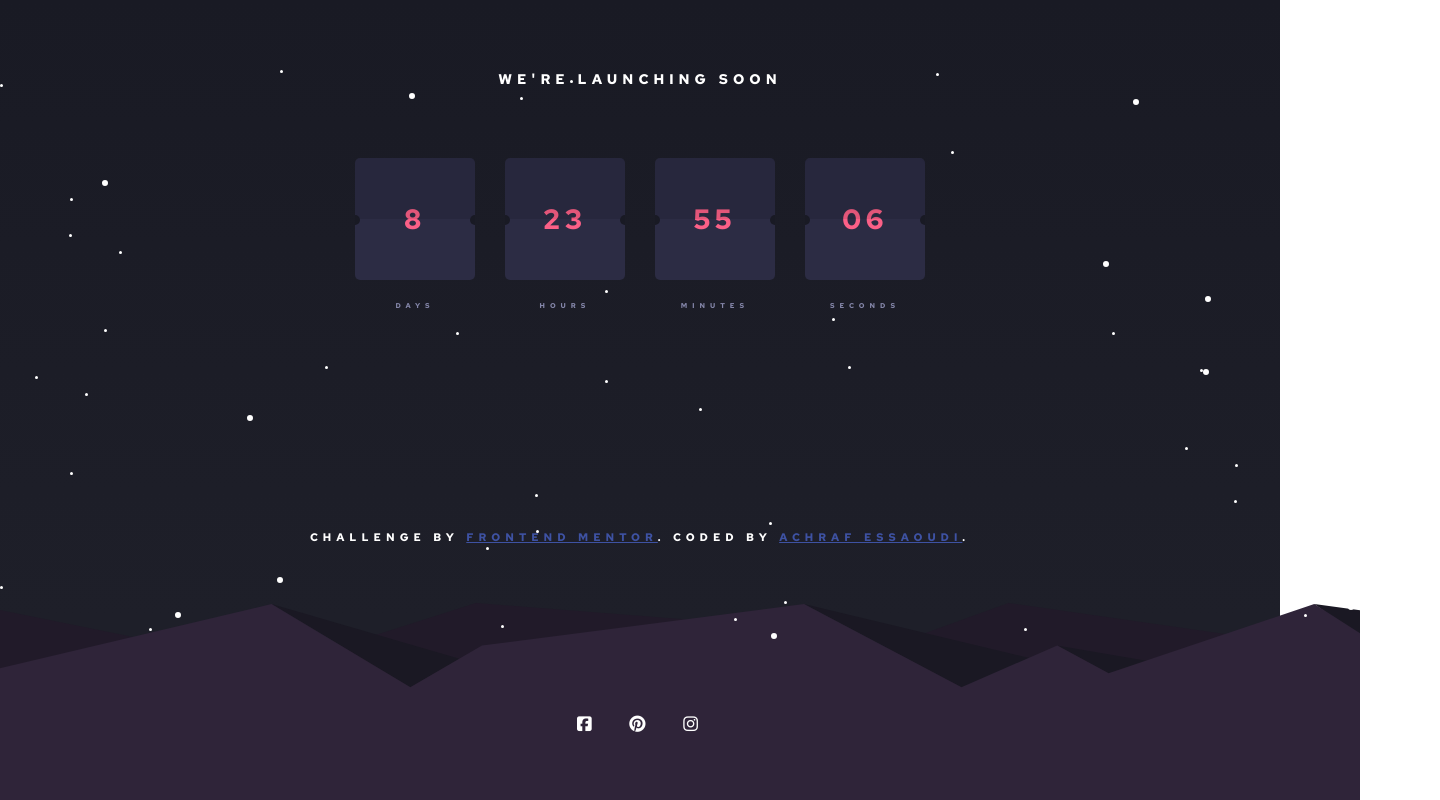
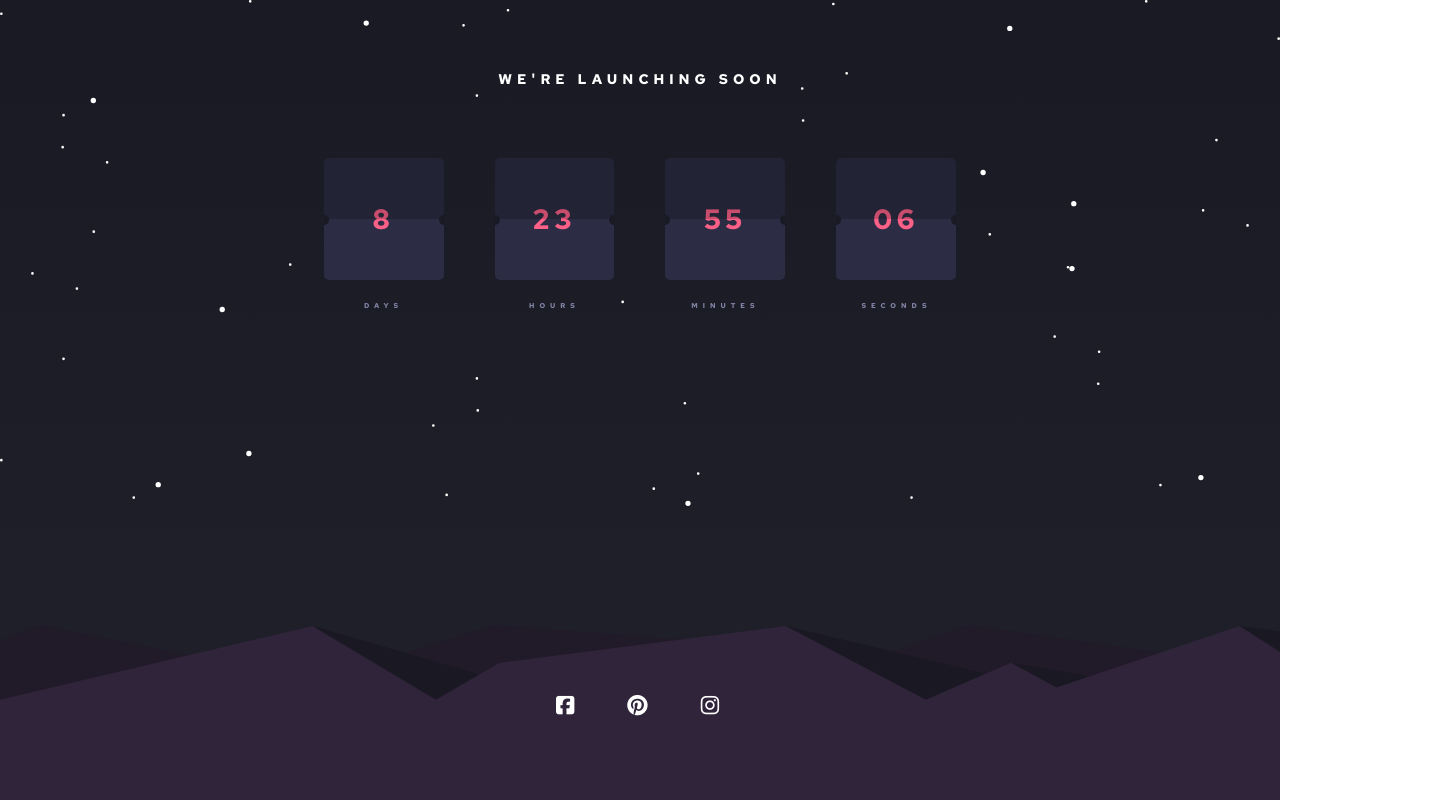
Before and after one commit to ashrafess00/Launch-Counter, a plain HTML site: page index.html in a window 1280 px wide. Shown: the whole page, 1440 px wide, since content can reach past the window. Drawn offline with Linux system fonts and the light colour scheme.

Commit message:
second change

```diff
--- a/index.html
+++ b/index.html
@@ -17,7 +17,7 @@
     />
 
     <title>Frontend Mentor | Launch countdown timer</title>
-    <link rel="stylesheet" href="main.css" />
+    <link rel="stylesheet" href="style/main.css" />
 
     <link rel="preconnect" href="https://fonts.googleapis.com" />
     <link rel="preconnect" href="https://fonts.gstatic.com" crossorigin />
@@ -41,11 +41,7 @@
     </style>
   </head>
   <body>
-    <img
-      src="images/bg-stars.svg"
-      alt=""
-      style="position: absolute; z-index: -1"
-    />
+    <img src="images/bg-stars.svg" class="stars" alt="" />
     <h1>We're launching soon</h1>
 
     <div class="counter-cont flex">
@@ -101,7 +97,7 @@
         <i class="fab fa-instagram"></i>
       </div>
 
-      <div class="attribution">
+      <!-- <div class="attribution">
         Challenge by
         <a href="https://www.frontendmentor.io?ref=challenge" target="_blank"
           >Frontend Mentor</a
@@ -111,7 +107,9 @@
           target="_blank"
           >Achraf Essaoudi</a
         >.
-      </div>
+      </div> -->
+
+      <img src="images/pattern-hills.svg" alt="" />
     </footer>
 
     <script src="anm.js"></script>
--- a/style/_globals.scss
+++ b/style/_globals.scss
@@ -15,6 +15,14 @@ body {
   text-transform: uppercase;
   font-size: 14px;
   font-family: "Red Hat Text", sans-serif;
+  letter-spacing: 5px;
+  background-image: linear-gradient(
+    360deg,
+    hsl(235, 16%, 14%) 23%,
+    hsl(234, 17%, 12%) 100%
+  );
+  background-repeat: no-repeat;
+  background-position: bottom;
 }
 
 .flex {
@@ -48,7 +56,7 @@ span {
 }
 
 .icons {
-  width: 7.5em;
+  width: 8em;
   justify-content: space-between;
   position: absolute;
   left: 0;
@@ -57,7 +65,8 @@ span {
   margin-right: auto;
   bottom: 0;
   margin-bottom: 4em;
-  font-size: 1.2em;
+  font-size: 1.5em;
+  z-index: 100;
   i {
     cursor: pointer;
     &:hover {
@@ -65,3 +74,18 @@ span {
     }
   }
 }
+
+img {
+  position: absolute;
+  left: 0;
+  bottom: 0;
+  width: 100%;
+  user-select: none;
+  &.stars {
+    position: position;
+    left: 0;
+    right: 0;
+    top: 0;
+    bottom: 0;
+  }
+}
--- a/style/_media-queries.scss
+++ b/style/_media-queries.scss
@@ -1,15 +1,7 @@
-@media screen and (max-width: 400px) {
-  body {
-    background-image: url(../images/pattern-hills-mobile.svg),
-      linear-gradient(360deg, hsl(235, 16%, 14%) 23%, hsl(234, 17%, 12%) 100%);
-    background-repeat: no-repeat;
-    background-position: bottom;
-    // background-size: cover;
-    overflow: hidden;
-  }
-
+@media (max-width: 509px) {
   img {
     width: 100%;
+    height: 20vh;
   }
   h1 {
     max-width: 20em;
--- a/style/main.scss
+++ b/style/main.scss
@@ -2,14 +2,6 @@
 @import "media-queries";
 @import "variables";
 
-body {
-  font-size: 14px;
-  letter-spacing: 5px;
-  background-image: url(../images/pattern-hills.svg),
-    linear-gradient(360deg, hsl(235, 16%, 14%) 23%, hsl(234, 17%, 12%) 100%);
-  background-repeat: no-repeat;
-  background-position: bottom;
-}
 h1 {
   margin: 5em auto;
   font-size: 14px;
@@ -17,7 +9,7 @@ h1 {
 }
 
 .counter-cont {
-  width: 42.85em;
+  max-width: 48.85em;
   justify-content: space-between;
   margin: 0 auto;
   position: relative;
@@ -86,7 +78,7 @@ h1 {
     height: 50%;
     background-color: black;
     z-index: 100;
-    opacity: 0.1;
+    opacity: 0.2;
     border-radius: $border-rs;
   }
 }
```
Also changed, not shown: style/main.css, 1 other file.
